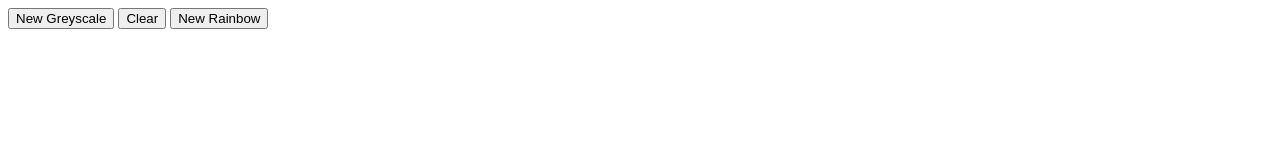
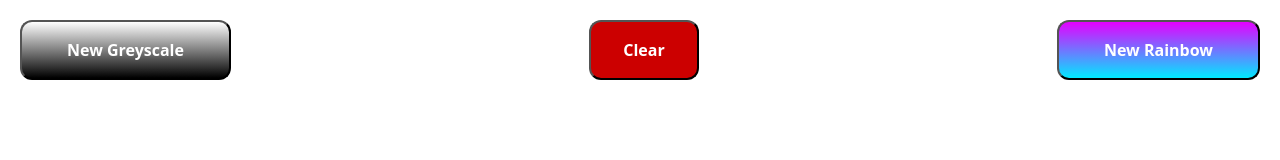
Before and after one commit to galenczk/Etch-a-Sketch, a plain HTML site: page index.html in a window 1280 px wide. Drawn offline with Linux system fonts and the light colour scheme.

Commit message:
dressed up buttons on the header

```diff
--- a/index.html
+++ b/index.html
@@ -8,17 +8,12 @@
         <title>Document</title>
     </head>
     <body>
-<button class="BW">New Greyscale</button>
-<button class="clear">Clear</button>
-<button class="rainbow">New Rainbow</button>
+        <div class="header">
+            <button class="buttonBW">New Greyscale</button>
+            <button class="buttonClear">Clear</button>
+            <button class="buttonRainbow">New Rainbow</button>
+        </div>
+
         <div class="container"></div>
-
-
-
-
-
-
-
-
     </body>
 </html>
--- a/script.js
+++ b/script.js
@@ -34,7 +34,7 @@ function clearCells() {
 }
 
 //Button clears existing page, asks for new dimension, and calls color changing function.
-const buttonBW = document.querySelector(".BW");
+const buttonBW = document.querySelector(".buttonBW");
 buttonBW.addEventListener("click", function () {
   clearPage();
   const newGrid = prompt("Please enter a number for the size of the new grid.");
@@ -46,7 +46,7 @@ buttonBW.addEventListener("click", function () {
   }
 });
 
-const buttonRainbow = document.querySelector(".rainbow");
+const buttonRainbow = document.querySelector(".buttonRainbow");
 buttonRainbow.addEventListener("click", function () {
   clearPage();
   const newGrid = prompt("Please enter a number for the size of the new grid.");
@@ -58,7 +58,7 @@ buttonRainbow.addEventListener("click", function () {
   }
 });
 
-const buttonClear = document.querySelector(".clear");
+const buttonClear = document.querySelector(".buttonClear");
 buttonClear.addEventListener("click", function () {
   clearCells();
 });
--- a/style.css
+++ b/style.css
@@ -1,3 +1,44 @@
+.header {
+  display: flex;
+  justify-content: space-between;
+}
+
+button {
+  margin: 12px;
+}
+
+.buttonClear {
+  background: #cc0000;
+  border-radius: 12px;
+  padding: 16px 32px;
+  color: #ffffff;
+  display: inline-block;
+  font: normal bold 16px/1 "Open Sans", sans-serif;
+  text-align: center;
+}
+
+.buttonRainbow {
+  background: #e400ff;
+  background: linear-gradient(#e400ff, #00e9ff);
+  border-radius: 12px;
+  padding: 20px 45px;
+  color: #ffffff;
+  display: inline-block;
+  font: normal bold 16px/1 "Open Sans", sans-serif;
+  text-align: center;
+}
+
+.buttonBW {
+  background: #ffffff;
+  background: linear-gradient(#ffffff, #000000);
+  border-radius: 12px;
+  padding: 20px 45px;
+  color: #ffffff;
+  display: inline-block;
+  font: normal bold 16px/1 "Open Sans", sans-serif;
+  text-align: center;
+}
+
 .container {
   height: 95vh;
   display: flex;
```
